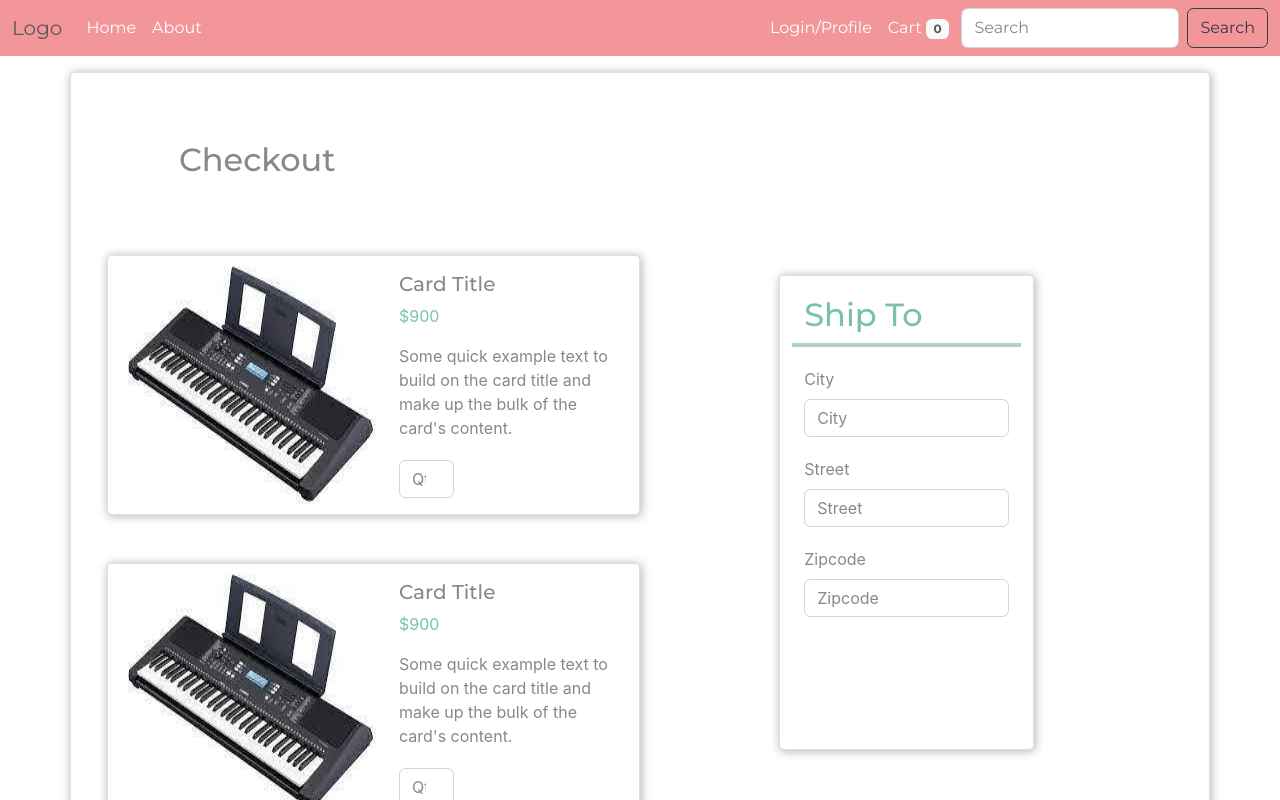
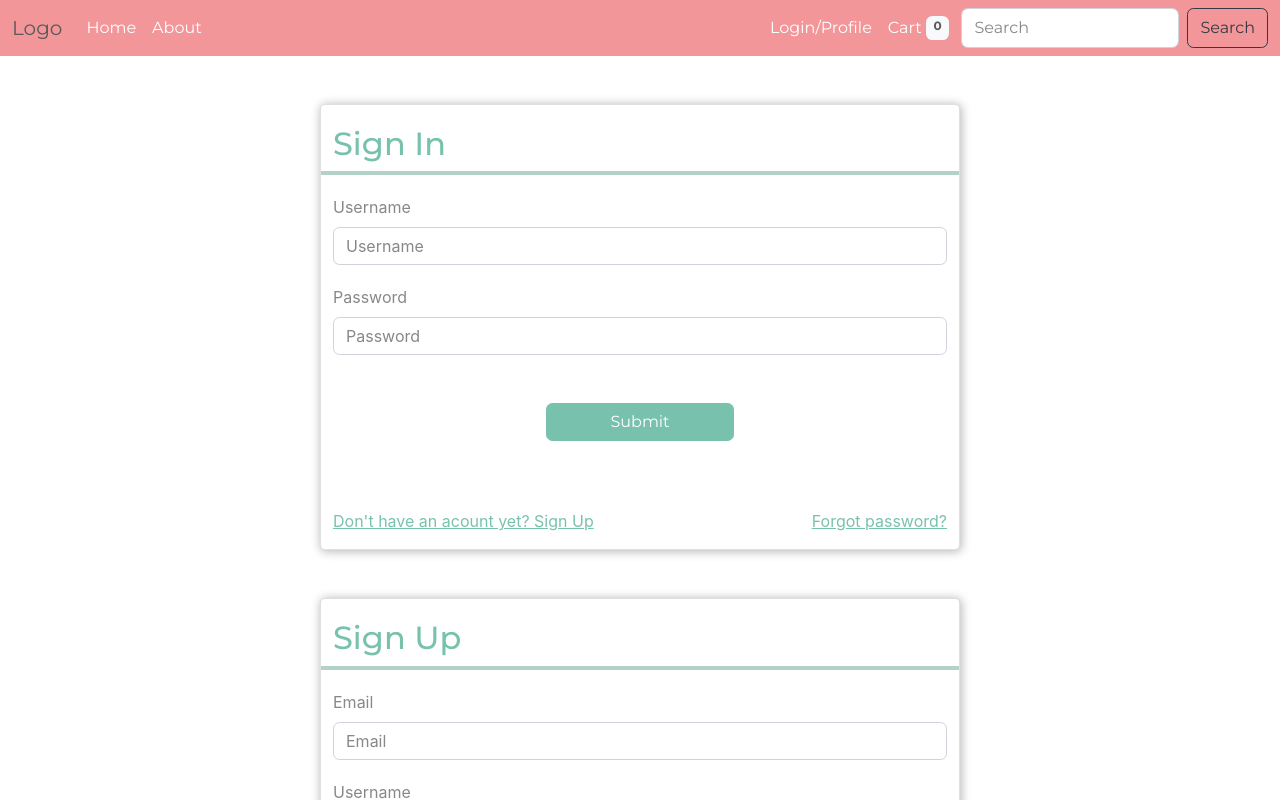
Before and after one commit to baram104/pianos-store-client, a React (Create React App) app: page / in a window 1280 px wide. Shown: the top 800 px of the page. Built offline with nearby package versions, Linux system fonts and the light colour scheme.

Commit message:
fixed navbar functionality and structure

```diff
--- a/src/App.js
+++ b/src/App.js
@@ -33,9 +33,9 @@ function App() {
       {/* <ProductDetails id="2" isOnWishList={false} /> */}
       {/* <MyAccount /> */}
       {/* <CartPage /> */}
-      <CheckoutPage />
+      {/* <CheckoutPage /> */}
       {/* <OrderSummaryPage /> */}
-      {/* <FormComp
+      <FormComp
         formTitle="Sign In"
         handleFormDetails={handleFormDetails}
         formInputs={loginFormInputs}
@@ -44,7 +44,7 @@ function App() {
         formTitle="Sign Up"
         handleFormDetails={handleFormDetails}
         formInputs={signUpFormInputs}
-      /> */}
+      />
       <Footer />
     </div>
   );
--- a/src/NavbarComp.css
+++ b/src/NavbarComp.css
@@ -1,5 +1,6 @@
 #basic-navbar-nav a {
   color: white;
+  display: inline-flex;
 }
 #basic-navbar-nav a:hover {
   color: black;
@@ -7,3 +8,8 @@
 #basic-navbar-nav .active {
   color: black;
 }
+@media screen and (max-width: 992px) {
+  #basic-navbar-nav a {
+    display: block;
+  }
+}
--- a/src/NavbarComp.js
+++ b/src/NavbarComp.js
@@ -8,19 +8,17 @@ function NavbarComp() {
         <Navbar.Brand href="#home">Logo</Navbar.Brand>
         <Navbar.Toggle aria-controls="basic-navbar-nav" />
         <Navbar.Collapse id="basic-navbar-nav">
+          <Nav as={Col}>
             <Col className="col-6">
-            <Nav>
               <Nav.Link href="#home">Home</Nav.Link>
               <Nav.Link href="#link">About</Nav.Link>
-            </Nav>
             </Col>
             <Col className="d-lg-flex justify-content-lg-end">
-            <Nav>
               <Nav.Link href="#login">Login/Profile</Nav.Link>
               <Nav.Link href="#cart">
                 Cart<Badge className="bg-light mx-1">0</Badge>
               </Nav.Link>
-            </Nav>
+
               <form className="d-flex" role="search">
                 <input
                   className="form-control me-2"
@@ -33,6 +31,7 @@ function NavbarComp() {
                 </button>
               </form>
             </Col>
+          </Nav>
         </Navbar.Collapse>
       </Container>
     </Navbar>
```
Also changed, not shown: 1 other file (tests, documents, lock files or other folders). Lines whose indentation alone changed are shown as unchanged.
